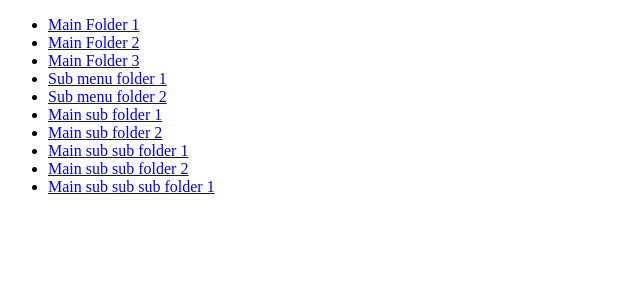
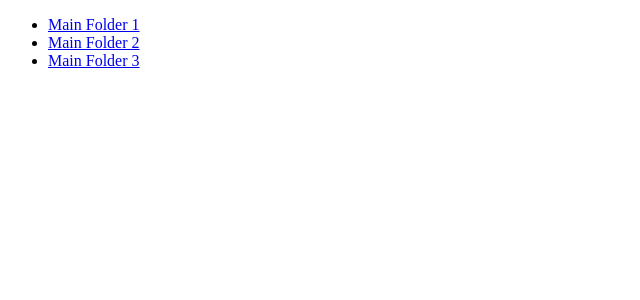
Before and after one commit to AkimDuyshenaliev/django_menus_test_task, a Django app: template main/tree_menu/templates/tree_menu/main_menu.html in a window 1280 px wide. Shown: the top 300 px of the page, without its empty margins (0-640 px from the left). Run offline with Django 4.2, Linux system fonts and the light colour scheme; the template is opened without the code that fills it: values that come from a table or form of the project are taken from there, others are empty; data comes from the database, SQL or seed files in the repository.

Commit message:
Created custom tag

```diff
--- a/main/tree_menu/templates/tree_menu/main_menu.html
+++ b/main/tree_menu/templates/tree_menu/main_menu.html
@@ -8,10 +8,8 @@
 </head>
 <body>
 
-    {% include 'tree_menu/menu_tree.html' %}
-
-    {% comment %} {% load draw_menu %}
-    {% draw_menu %} {% endcomment %}
+    {% load call_menu %}
+    {% draw_menu 'Main menu' %}
 
 </body>
 </html>
--- a/main/tree_menu/templates/tree_menu/menu_tree.html
+++ b/main/tree_menu/templates/tree_menu/menu_tree.html
@@ -1,7 +1,7 @@
 <ul>
     {% for element in mainMenu %}
     <li>
-        <a href="{% url 'currentFolder' menuName='Main menu' id=element.id %}">{{ element.name }}</a>
+        <a href="{% url 'currentFolder' menuName=name id=element.id %}">{{ element.name }}</a>
         {% if element.children %}
             {% include 'tree_menu/menu_tree.html' with mainMenu=element.children %}
         {% endif %}
--- /dev/null
+++ b/main/tree_menu/templatetags/call_menu.py
@@ -0,0 +1,9 @@
+from django import template
+from ..views import get_context
+
+
+register = template.Library()
+
+@register.inclusion_tag('tree_menu/menu_tree.html', takes_context=True)
+def draw_menu(context, name):
+    return get_context(request=context.request, menuName=name)
--- a/main/tree_menu/urls.py
+++ b/main/tree_menu/urls.py
@@ -1,8 +1,8 @@
 from django.contrib import admin
 from django.urls import path
-from .views import main_menu
+from .views import main_menu, home
 
 urlpatterns = [
-    path('', main_menu),
+    path('', home),
     path('<str:menuName>/<int:id>', main_menu, name='currentFolder'),
 ]
--- a/main/tree_menu/views.py
+++ b/main/tree_menu/views.py
@@ -2,14 +2,20 @@ from django.shortcuts import render
 from .models import Folder
 
 
-def main_menu(request, menuName='Main menu', id=None):
+def home(request):
+    return render(request, 'tree_menu/main_menu.html')
+
+
+def get_context(request, menuName, id=None):
     '''
     Display "Main menu"
     '''
 
     if id is None:
-        context = {'mainMenu': Folder.objects.filter(menu__name=menuName, parent=None)}
-        return render(request, 'tree_menu/main_menu.html', context)
+        context = {'mainMenu': Folder.objects.filter(menu__name=menuName, parent=None),
+                    'name': menuName}
+        # return render(request, 'tree_menu/menu_tree.html', context)
+        return context
     base = Folder.objects.filter(menu__name=menuName)
 
     def append_children(to, _from):
@@ -43,6 +49,16 @@ def main_menu(request, menuName='Main menu', id=None):
         return tree(childrenFolder=selectedField)
 
     context = {
-        'mainMenu': append_children(to=base.filter(parent=None), _from=tree(childrenFolder=id))
+        'mainMenu': append_children(to=base.filter(parent=None), _from=tree(childrenFolder=id)),
+        'name': menuName
         }
-    return render(request, 'tree_menu/main_menu.html', context)
+    # return render(request, 'tree_menu/menu_tree.html', context)
+    return context
+
+
+def main_menu(request, menuName, id=None):
+    return render(
+        request,
+        'tree_menu/menu_tree.html',
+        get_context(request=request, menuName=menuName, id=id)
+    )
```
Also changed, not shown: main/tree_menu/templatetags/draw_menu.py (deleted, +0 -8 lines).
